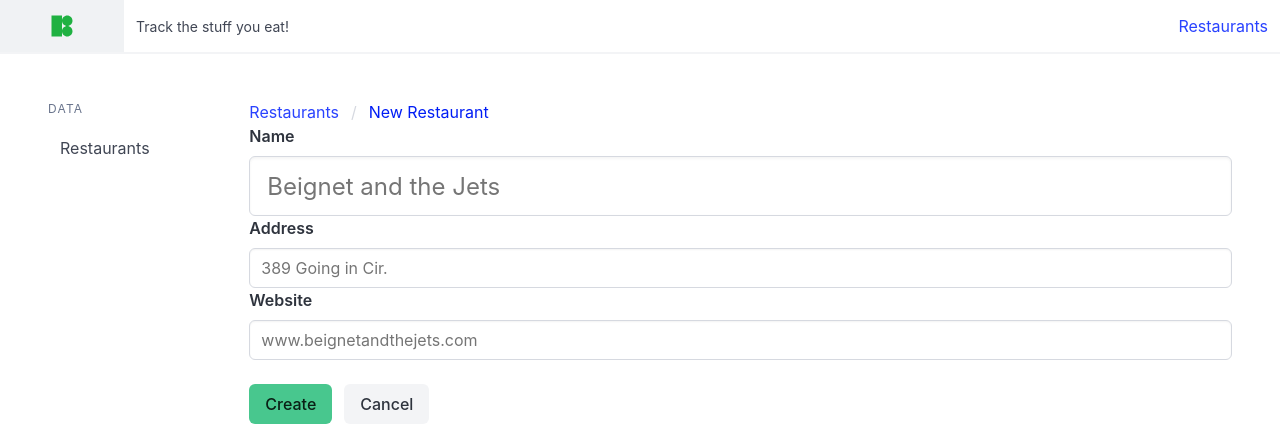
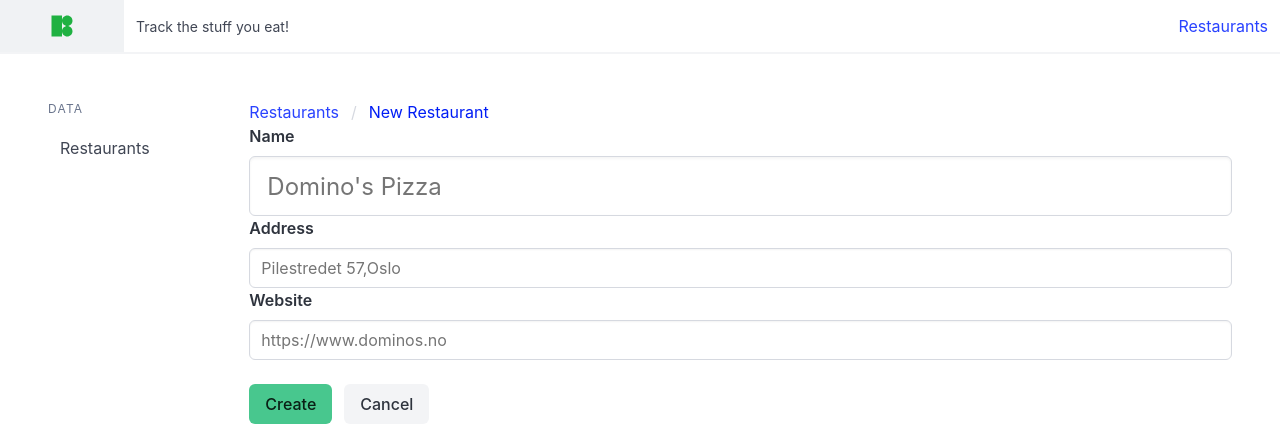
Before and after one commit to mwiby/food-recom, a Vue app: page /restaurants/new in a window 1280 px wide. Shown: the top 426 px of the page. Built offline with nearby package versions, Linux system fonts and the light colour scheme.

Commit message:
small change for placeholder

```diff
--- a/src/views/NewRestaurantPage.vue
+++ b/src/views/NewRestaurantPage.vue
@@ -12,7 +12,7 @@ const newRestaurant = ref<Restaurant>({
   name: '',
   address: '',
   website: '',
-  status: 'Want to Try',
+  status: 'Want to Try'
 })
 </script>
 
@@ -35,7 +35,7 @@ const newRestaurant = ref<Restaurant>({
                 <input
                   type="text"
                   class="input is-large"
-                  placeholder="Beignet and the Jets"
+                  placeholder="Domino's Pizza"
                   required
                   v-model="newRestaurant.name"
                 />
@@ -44,7 +44,12 @@ const newRestaurant = ref<Restaurant>({
             <div class="field">
               <label for="address" class="label">Address</label>
               <div class="control">
-                <input type="text" class="input" placeholder="389 Going in Cir." v-model="newRestaurant.address" />
+                <input
+                  type="text"
+                  class="input"
+                  placeholder="Pilestredet 57,Oslo"
+                  v-model="newRestaurant.address"
+                />
               </div>
             </div>
             <div class="field mb-5">
@@ -53,14 +58,19 @@ const newRestaurant = ref<Restaurant>({
                 <input
                   type="text"
                   class="input"
-                  placeholder="www.beignetandthejets.com"
+                  placeholder="https://www.dominos.no"
                   v-model="newRestaurant.website"
                 />
               </div>
             </div>
             <div class="field">
               <div class="buttons">
-                <button class="button is-success" @click="restaurantStore.addRestaurant(newRestaurant)">Create</button>
+                <button
+                  class="button is-success"
+                  @click="restaurantStore.addRestaurant(newRestaurant)"
+                >
+                  Create
+                </button>
                 <router-link to="/restaurants" class="button is-light">Cancel</router-link>
               </div>
             </div>
```
